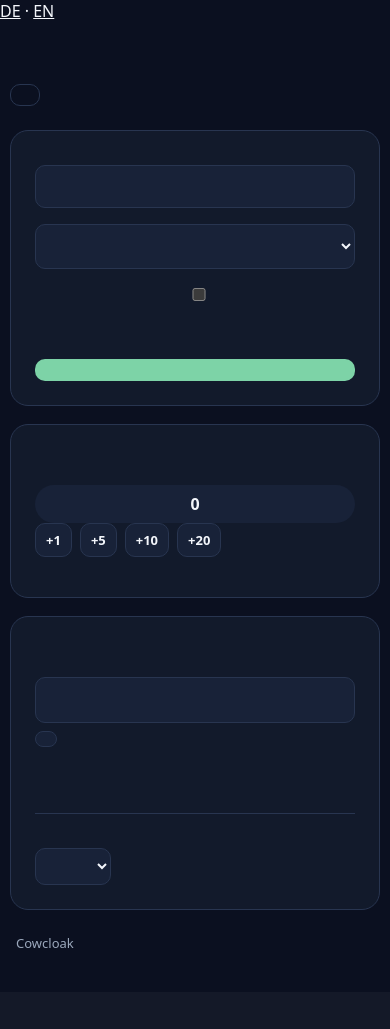
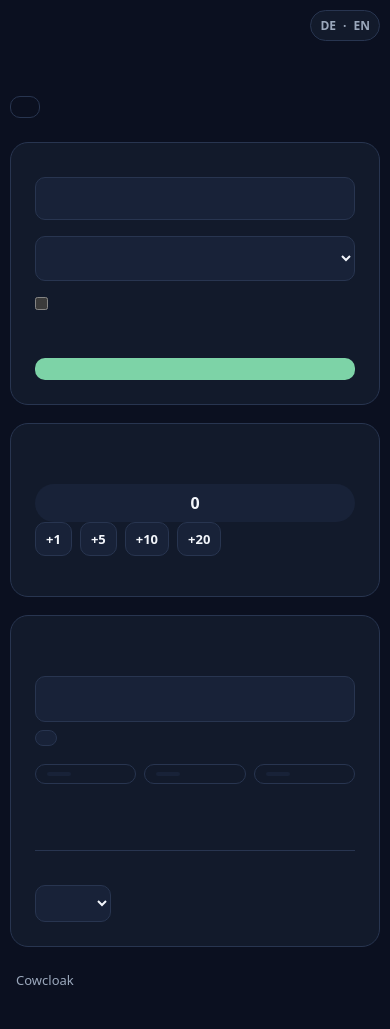
Before and after one commit to vain90/Cowcloak, a Python web app: template cowcloak/templates/dashboard.html in a window 390 px wide. Before the commit the page ends 948 px from the top, so only its background shows below. Run offline with Jinja, Linux system fonts and the light colour scheme; the template is opened without the code that fills it, so the values that code supplies are empty.

Commit message:
feat: style language, status and SOGo controls

```diff
--- a/cowcloak/static/app.css
+++ b/cowcloak/static/app.css
@@ -16,6 +16,9 @@ body { margin: 0; background: var(--bg); color: var(--text); }
 a { color: inherit; }
 .shell { width: min(1100px, calc(100% - 32px)); margin: 48px auto 24px; }
 .footer { width: min(1100px, calc(100% - 32px)); margin: 0 auto 40px; color: var(--muted); font-size: 13px; }
+.language-switch { position: fixed; z-index: 20; top: 16px; right: 20px; display: flex; align-items: center; gap: 7px; padding: 6px 9px; border: 1px solid var(--line); border-radius: 999px; background: var(--panel); color: var(--muted); font-size: 12px; font-weight: 800; }
+.language-link { text-decoration: none; }
+.language-link.current { color: var(--accent); }
 .card { background: var(--panel); border: 1px solid var(--line); border-radius: 18px; padding: 24px; }
 .hero { max-width: 720px; margin: 12vh auto 0; padding: 44px; }
 h1, h2 { margin: 0 0 10px; letter-spacing: -0.025em; }
@@ -33,6 +36,9 @@ h2 { font-size: 21px; }
 label { display: grid; gap: 7px; font-size: 14px; font-weight: 650; }
 input, select { width: 100%; border: 1px solid var(--line); border-radius: 10px; background: var(--panel-2); color: var(--text); padding: 11px 12px; font: inherit; }
 input:focus, select:focus { outline: 2px solid var(--accent); outline-offset: 1px; }
+.check-row { display: flex; align-items: center; gap: 9px; font-weight: 650; }
+.check-row input { width: auto; margin: 0; accent-color: var(--accent); }
+.compact-check { min-width: max-content; font-size: 13px; }
 .button { display: inline-flex; align-items: center; justify-content: center; border: 1px solid var(--line); border-radius: 10px; padding: 10px 14px; background: var(--panel-2); color: var(--text); text-decoration: none; font: inherit; font-weight: 700; cursor: pointer; }
 .button.primary { background: var(--accent); color: var(--accent-text); border-color: transparent; }
 .button.ghost { background: transparent; }
@@ -45,18 +51,26 @@ input:focus, select:focus { outline: 2px solid var(--accent); outline-offset: 1p
 .pool-item, .alias-row { border: 1px solid var(--line); border-radius: 12px; background: var(--panel-2); }
 .pool-item { display: flex; align-items: center; justify-content: space-between; gap: 12px; padding: 10px 12px; }
 .pool-actions { display: flex; align-items: center; gap: 8px; flex-wrap: wrap; }
-.alias-row { display: flex; align-items: center; justify-content: space-between; gap: 18px; padding: 14px; }
+.alias-row { display: flex; align-items: center; justify-content: space-between; gap: 18px; padding: 14px; transition: opacity .15s ease; }
+.alias-row.disabled-row { opacity: .68; }
+.alias-row.disabled-row:hover, .alias-row.disabled-row:focus-within { opacity: 1; }
 .alias-main { min-width: 0; display: flex; align-items: center; gap: 12px; flex-wrap: wrap; }
 .alias-info { min-width: 0; display: grid; gap: 4px; }
 .alias-main code, .pool-item code { overflow-wrap: anywhere; }
 .alias-comment { font-size: 13px; overflow-wrap: anywhere; }
 .alias-actions { display: flex; align-items: center; gap: 8px; flex-wrap: wrap; }
+.status-row { display: flex; align-items: center; gap: 6px; flex-wrap: wrap; }
 .status { font-size: 12px; border-radius: 999px; padding: 4px 8px; border: 1px solid var(--line); }
-.status.on { color: var(--accent); }
-.status.off { color: var(--muted); }
+.status.on, .status.sogo-on { color: var(--accent); }
+.status.off, .status.sogo-off { color: var(--muted); }
 .alias-toolbar { align-items: flex-end; }
 .search-form { display: flex; align-items: center; gap: 8px; flex-wrap: wrap; justify-content: flex-end; }
 .search { width: min(360px, 70vw); }
+.status-filters { display: flex; gap: 8px; flex-wrap: wrap; margin-top: 18px; }
+.filter-pill { display: inline-flex; align-items: center; gap: 7px; border: 1px solid var(--line); border-radius: 999px; padding: 7px 11px; color: var(--muted); text-decoration: none; font-size: 13px; font-weight: 750; }
+.filter-pill span { min-width: 24px; padding: 2px 6px; border-radius: 999px; background: var(--panel-2); text-align: center; font-size: 11px; }
+.filter-pill.current { color: var(--accent); border-color: var(--accent); }
+.metadata-hint { margin-top: 12px; }
 .list-footer { display: flex; align-items: center; justify-content: space-between; gap: 16px; flex-wrap: wrap; margin-top: 18px; padding-top: 18px; border-top: 1px solid var(--line); }
 .range-summary { color: var(--muted); font-size: 13px; }
 .page-size-form label { display: flex; align-items: center; gap: 8px; white-space: nowrap; }
@@ -73,15 +87,21 @@ summary { list-style: none; }
 summary::-webkit-details-marker { display: none; }
 .edit-panel { position: absolute; z-index: 10; right: 0; top: calc(100% + 8px); width: min(340px, 80vw); padding: 14px; border: 1px solid var(--line); border-radius: 12px; background: var(--panel); box-shadow: 0 18px 50px rgba(0,0,0,.35); }
 .inline-form { display: flex; gap: 8px; align-items: center; min-width: min(420px, 100%); }
+.assign-form { flex-wrap: wrap; justify-content: flex-end; }
+.assign-form > input[type="text"], .assign-form > input:not([type]) { min-width: 210px; flex: 1; }
 @media (max-width: 760px) {
-  .shell { width: min(100% - 20px, 1100px); margin-top: 20px; }
+  .shell { width: min(100% - 20px, 1100px); margin-top: 54px; }
+  .language-switch { top: 10px; right: 10px; }
   .grid.two { grid-template-columns: 1fr; }
   .topbar, .section-head, .alias-row { align-items: stretch; flex-direction: column; }
   .search-form { justify-content: stretch; }
   .search { width: 100%; }
+  .status-filters { align-items: stretch; }
+  .filter-pill { justify-content: space-between; flex: 1; }
   .list-footer { align-items: stretch; flex-direction: column; }
   .page-size-form label { justify-content: space-between; }
   .pagination { justify-content: center; }
   .inline-form { min-width: 0; flex-direction: column; align-items: stretch; }
+  .compact-check { min-width: 0; }
   .hero { margin-top: 8vh; padding: 28px; }
 }
```
